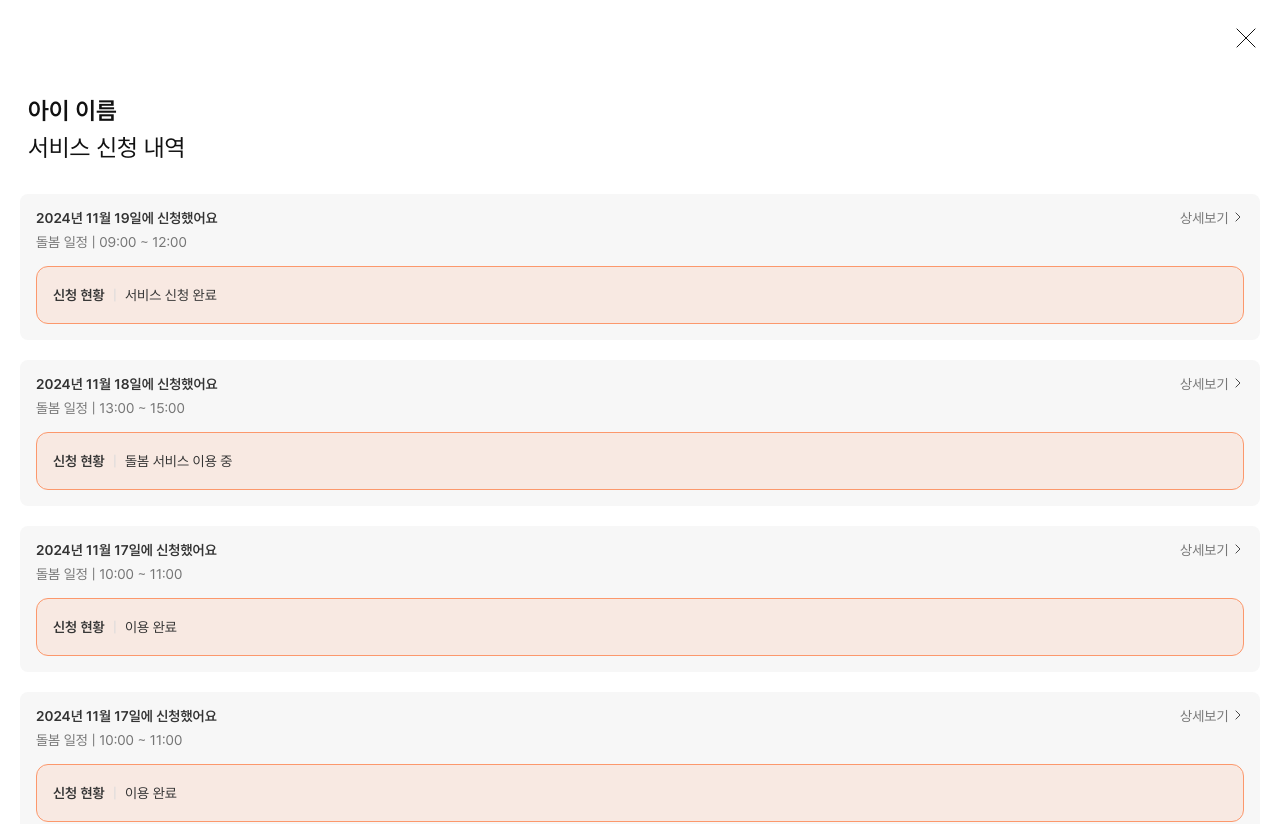
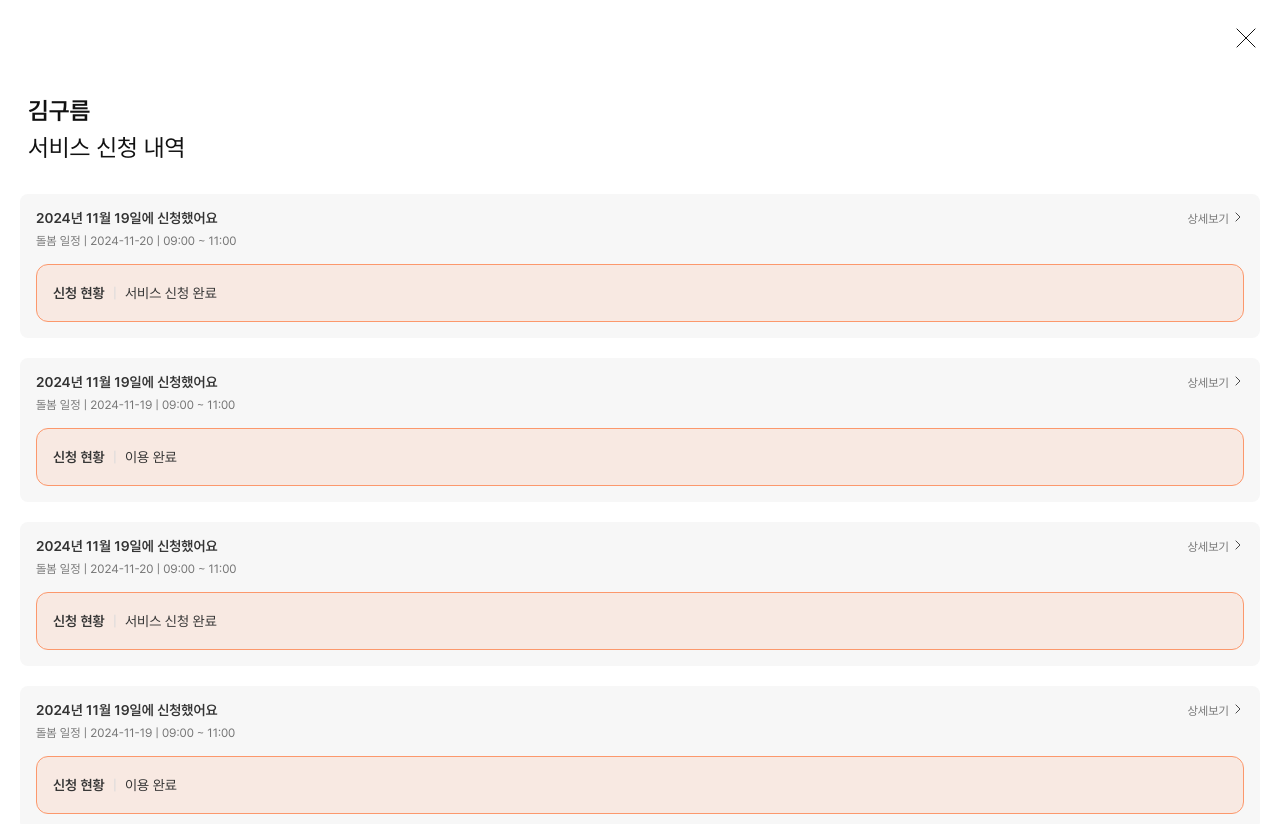
Before and after one commit to 9oormthon-univ/2024_DANPOONG_TEAM_15_FE, a React (Vite) app: page /status in a window 1280 px wide. Shown: the top 824 px of the page. Built offline with nearby package versions, Linux system fonts and the light colour scheme.

Commit message:
🐛 Fix and apply updated application list data

```diff
--- a/src/components/application-list/ApplicationCard.tsx
+++ b/src/components/application-list/ApplicationCard.tsx
@@ -18,7 +18,7 @@ const CardHeader = styled.div`
 `;
 
 const CardSubText = styled.div`
-  font-size: 0.875rem;
+  font-size: 0.75rem;
   color: ${COLOR.GRAY_04};
 `;
 
@@ -51,12 +51,14 @@ const PointerStyle = styled.div`
 
 interface ApplicationCardProps {
   applyDate: string;
+  careDate: string;
   careTime: string;
   status: string;
 }
 
 const ApplicationCard = ({
   applyDate,
+  careDate,
   careTime,
   status,
 }: ApplicationCardProps) => {
@@ -77,7 +79,9 @@ const ApplicationCard = ({
           </PointerStyle>
         </CardSubText>
       </CardHeader>
-      <CardSubText>돌봄 일정 | {careTime}</CardSubText>
+      <CardSubText>
+        돌봄 일정 | {careDate} | {careTime}
+      </CardSubText>
       <StatusContainer>
         <StatusTitle>신청 현황</StatusTitle>
         <StatusBar> | </StatusBar>
--- a/src/const/dummy_data/dummy_application_list.ts
+++ b/src/const/dummy_data/dummy_application_list.ts
@@ -1,37 +1,58 @@
-export const dummyApplicationList = {
-  totalElements: 25,
-  totalPages: 3,
-  currentPage: 0,
-  content: [
+export const dummyApplicationList = [
   {
+    name: '김구름',
     applyDate: '2024년 11월 19일',
-      careTime: '09:00 ~ 12:00',
+    careDate: '2024-11-20',
+    careTime: '09:00 ~ 11:00',
     status: '서비스 신청 완료',
   },
   {
-      applyDate: '2024년 11월 18일',
-      careTime: '13:00 ~ 15:00',
-      status: '돌봄 서비스 이용 중',
-    },
-    {
-      applyDate: '2024년 11월 17일',
-      careTime: '10:00 ~ 11:00',
+    name: '김구름',
+    applyDate: '2024년 11월 19일',
+    careDate: '2024-11-19',
+    careTime: '09:00 ~ 11:00',
     status: '이용 완료',
   },
   {
-      applyDate: '2024년 11월 17일',
-      careTime: '10:00 ~ 11:00',
+    name: '김구름',
+    applyDate: '2024년 11월 19일',
+    careDate: '2024-11-20',
+    careTime: '09:00 ~ 11:00',
+    status: '서비스 신청 완료',
+  },
+  {
+    name: '김구름',
+    applyDate: '2024년 11월 19일',
+    careDate: '2024-11-19',
+    careTime: '09:00 ~ 11:00',
     status: '이용 완료',
   },
   {
-      applyDate: '2024년 11월 17일',
-      careTime: '10:00 ~ 11:00',
+    name: '김구름',
+    applyDate: '2024년 11월 19일',
+    careDate: '2024-11-20',
+    careTime: '09:00 ~ 11:00',
+    status: '서비스 신청 완료',
+  },
+  {
+    name: '김구름',
+    applyDate: '2024년 11월 19일',
+    careDate: '2024-11-19',
+    careTime: '09:00 ~ 11:00',
     status: '이용 완료',
   },
   {
-      applyDate: '2024년 11월 17일',
-      careTime: '10:00 ~ 11:00',
+    name: '김구름',
+    applyDate: '2024년 11월 19일',
+    careDate: '2024-11-20',
+    careTime: '09:00 ~ 11:00',
+    status: '서비스 신청 완료',
+  },
+  {
+    name: '김구름',
+    applyDate: '2024년 11월 19일',
+    careDate: '2024-11-19',
+    careTime: '09:00 ~ 11:00',
     status: '이용 완료',
   },
-  ],
-};
+];
--- a/src/routes/Status.tsx
+++ b/src/routes/Status.tsx
@@ -35,7 +35,7 @@ const ApplicationCardContainer = styled.div`
 `;
 
 function Status() {
-  const applicationListData = dummyApplicationList.content;
+  const applicationListData = dummyApplicationList;
   console.log(
     '🚀 ~ file: Status.tsx:40 ~ Status ~ applicationListData:',
     applicationListData,
@@ -50,7 +50,7 @@ function Status() {
               <TopBackBar />
               <Container>
                 <Header>
-                  <HeaderText>아이 이름</HeaderText>
+                  <HeaderText>{applicationListData[0].name}</HeaderText>
                   <HeaderSubText>서비스 신청 내역</HeaderSubText>
                 </Header>
                 <ApplicationCardContainer>
@@ -58,6 +58,7 @@ function Status() {
                     <ApplicationCard
                       key={index}
                       applyDate={item.applyDate}
+                      careDate={item.careDate}
                       careTime={item.careTime}
                       status={item.status}
                     />
```
Lines whose indentation alone changed are shown as unchanged.
